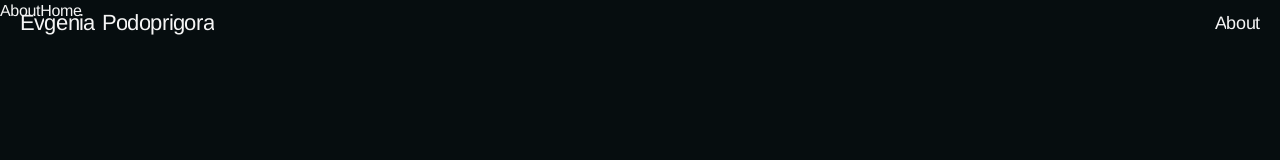
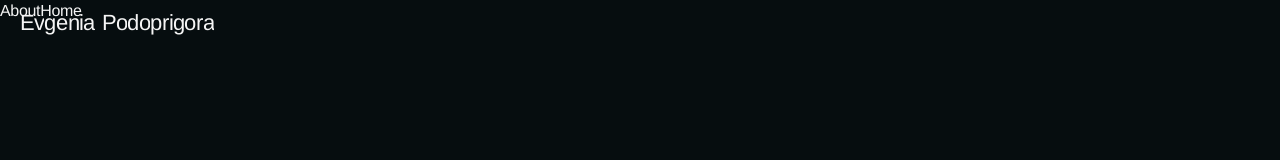
Before and after one commit to eepodoprigora/portfolio, a Next.js app: page /about in a window 1280 px wide. Shown: the top 160 px of the page. Built offline with nearby package versions, Linux system fonts and the light colour scheme.

Commit message:
убрала ссылку в хэдере

```diff
--- a/src/widgets/Header/Header.tsx
+++ b/src/widgets/Header/Header.tsx
@@ -8,9 +8,9 @@ export const Header = () => {
         <Link href={"/"} className="text-xl">
           <RotateText text="Evgenia Podoprigora" />
         </Link>
-        <Link href={"/about"} className="text-l">
+        {/* <Link href={"/about"} className="text-l">
           <RotateText text="About" />
-        </Link>
+        </Link> */}
       </div>
     </header>
   );
```
